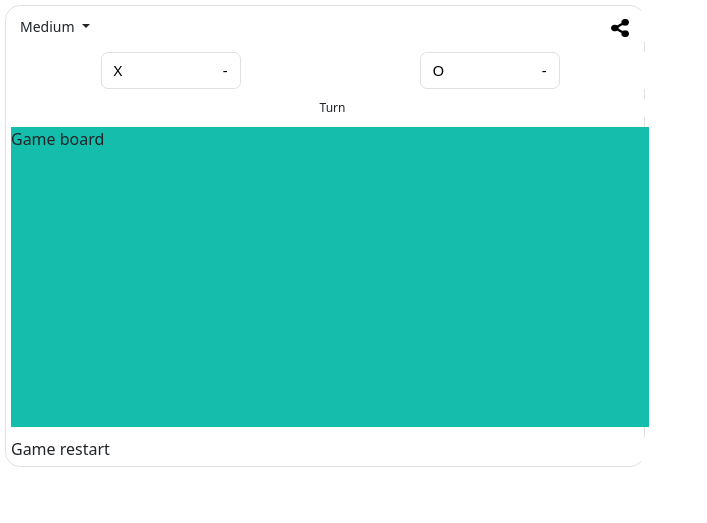
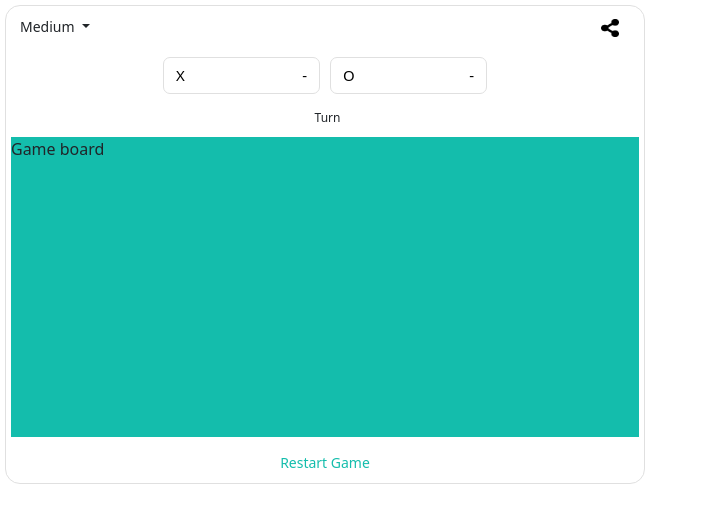
Before and after one commit to codedancer222/Tic-Tac-Toe-Python-Game-Development, a Flask app: page / in a window 1280 px wide. Shown: the top 523 px of the page, without its empty margins (0-707 px from the left). Run offline with Flask 2, Linux system fonts and the light colour scheme; some libraries are stand-ins or nearby versions.

Commit message:
working on restart game design

```diff
--- a/static/css/index.css
+++ b/static/css/index.css
@@ -21,8 +21,8 @@ html,body {
 .game{
   display:flex;
   background:#FFF;
-  width: 100%;
-  height:100%;
+  max-width: 99%;
+  max-height:99%;
   padding:0;
   margin-left: 5px;
   margin : 5px 5px;
@@ -53,11 +53,11 @@ html,body {
 .game-role{
   display:flex;
   flex-direction: row;
-  justify-content: space-around;
+  justify-content: center;
   align-items: center;
 }
 
-.game-role .btn:focus {
+.game-role .btn:focus, .game-role .btn:hover {
   border-bottom-color: rgb(20, 189, 172) !important;
   border-bottom-width:2px !important;
 }
@@ -67,7 +67,8 @@ html,body {
   flex-direction: row;
   text-decoration: none;
 
-  width: 140px;
+  width: 25%;
+  margin: 5px;
   justify-content: space-between;
   align-items: center;
 
@@ -116,4 +117,17 @@ html,body {
 /* ---------------------------------------------------------------------------- */
 /* Game Restart */
 /* ---------------------------------------------------------------------------- */
-.game-restart{}
+.game-restart{
+  display:flex;
+  flex-direction:row;
+  align-items: center;
+  justify-content: center;
+}
+
+.game-restart .btn, .game-restart .btn:focus, .game-restart .btn:hover{
+  width:99%;
+  text-decoration: none;
+  color:rgb(20, 189, 172);
+  border-radius:15px;
+  overflow:hidden;
+}
--- a/templates/game-restart.html
+++ b/templates/game-restart.html
@@ -1 +1,3 @@
-  <div class="game game-restart">Game restart</div>
+  <div class="game game-restart">
+    <a class="btn btn-sm">Restart Game</a>
+  </div>
--- a/templates/game-turn.html
+++ b/templates/game-turn.html
@@ -1,7 +1,6 @@
   <div class="game game-turn">
     {% if player_turn : %}
-      <div class="player-turn">{{ player_turn }} XO</div>
+      <div class="player-turn">{{ player_turn }}</div>
     {% endif %}
-    <!-- <div class="player-turn">XO</div> -->
     <div class="text-turn">Turn</div>
   </div>
```
